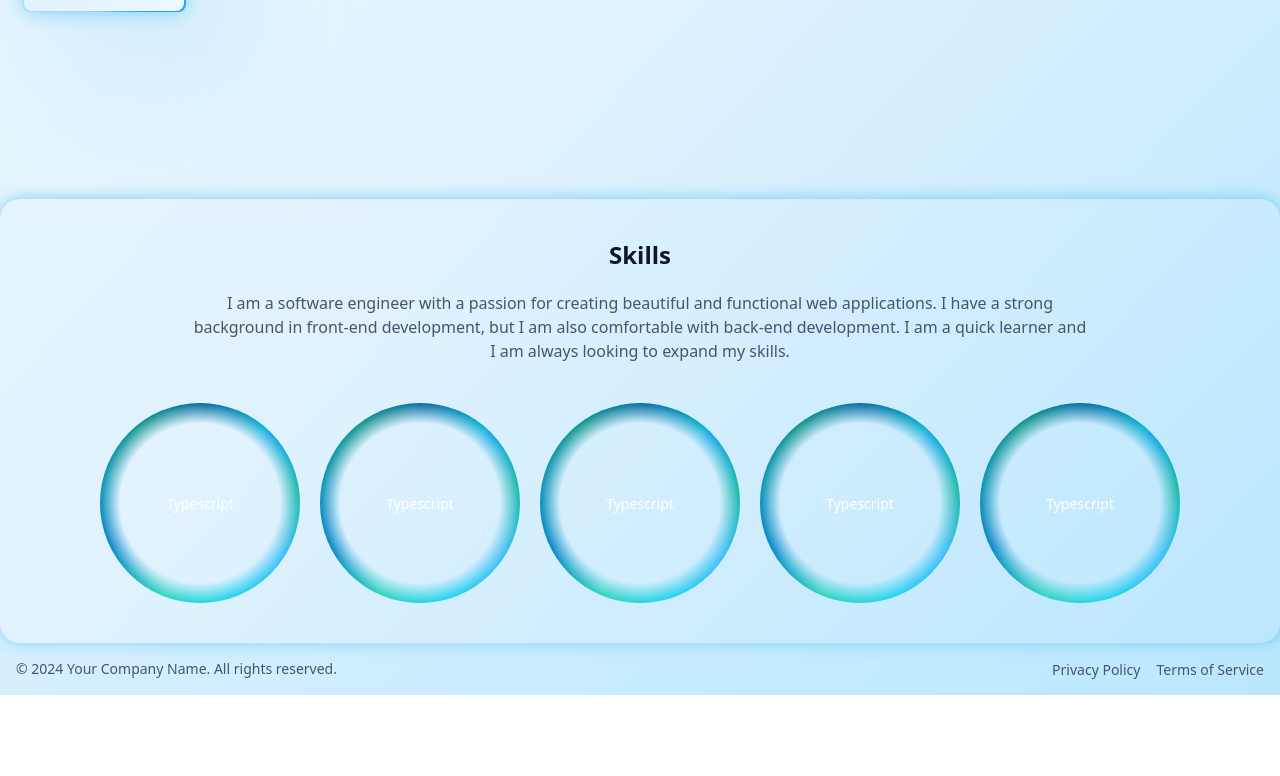
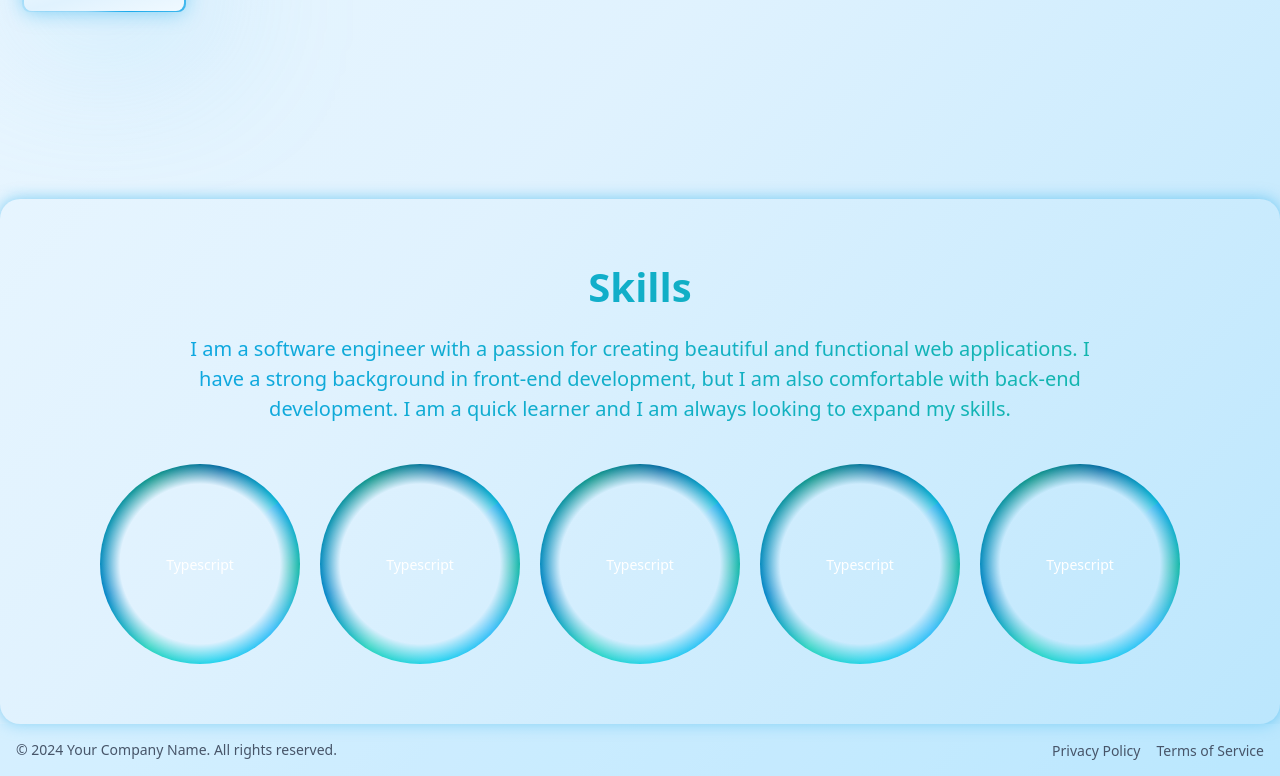
Before and after one commit to pauljianbo/paul-portfolio, a Next.js app: page / in a window 1280 px wide. Shown: the part 669-1445 px from the top of the page. Before the commit the page ends 1364 px from the top, so only its background shows below. Built offline with nearby package versions, Linux system fonts and the light colour scheme.

Commit message:
update skill section

```diff
--- a/app/components/HomeCards/SkillSection.tsx
+++ b/app/components/HomeCards/SkillSection.tsx
@@ -1,14 +1,16 @@
 import AnimatedMaskButton from '../tools/Animation/AnimatedMaskButton';
 const SkillSection = () => {
   return (
-    <div className="mx-auto max-w-7xl rounded-[20px] p-[40px] shadow-glow-sm transition-shadow duration-300 hover:shadow-glow-lg dark:shadow-dark-glow-sm dark:hover:shadow-dark-glow-lg">
-      <h1 className="text-center text-2xl font-bold">Skills</h1>
-      <p className="mx-auto mt-[20px] w-3/4 text-center text-[16px] leading-[24px] text-light-text-secondary">
-        I am a software engineer with a passion for creating beautiful and functional web applications. I have a strong
-        background in front-end development, but I am also comfortable with back-end development. I am a quick learner
-        and I am always looking to expand my skills.
-      </p>
-      <div className="flex flex-wrap justify-center gap-[20px] mt-[40px]">
+    <div className="mx-auto max-w-7xl rounded-[20px] px-[40px] py-[60px] shadow-glow-sm transition-shadow duration-300 hover:shadow-glow-lg dark:shadow-dark-glow-sm dark:hover:shadow-dark-glow-lg">
+      <div className="bg-gradient-to-r from-light-primary to-light-secondary bg-clip-text text-transparent dark:from-white dark:to-dark-secondary">
+        <h1 className="text-center text-[40px] font-bold">Skills</h1>
+        <p className="mx-auto mt-[20px] w-3/4 text-center text-[20px] leading-[30px]">
+          I am a software engineer with a passion for creating beautiful and functional web applications. I have a
+          strong background in front-end development, but I am also comfortable with back-end development. I am a quick
+          learner and I am always looking to expand my skills.
+        </p>
+      </div>
+      <div className="mt-[40px] flex flex-wrap justify-center gap-[20px]">
         <AnimatedMaskButton text="Typescript" />
         <AnimatedMaskButton text="Typescript" />
         <AnimatedMaskButton text="Typescript" />
```
